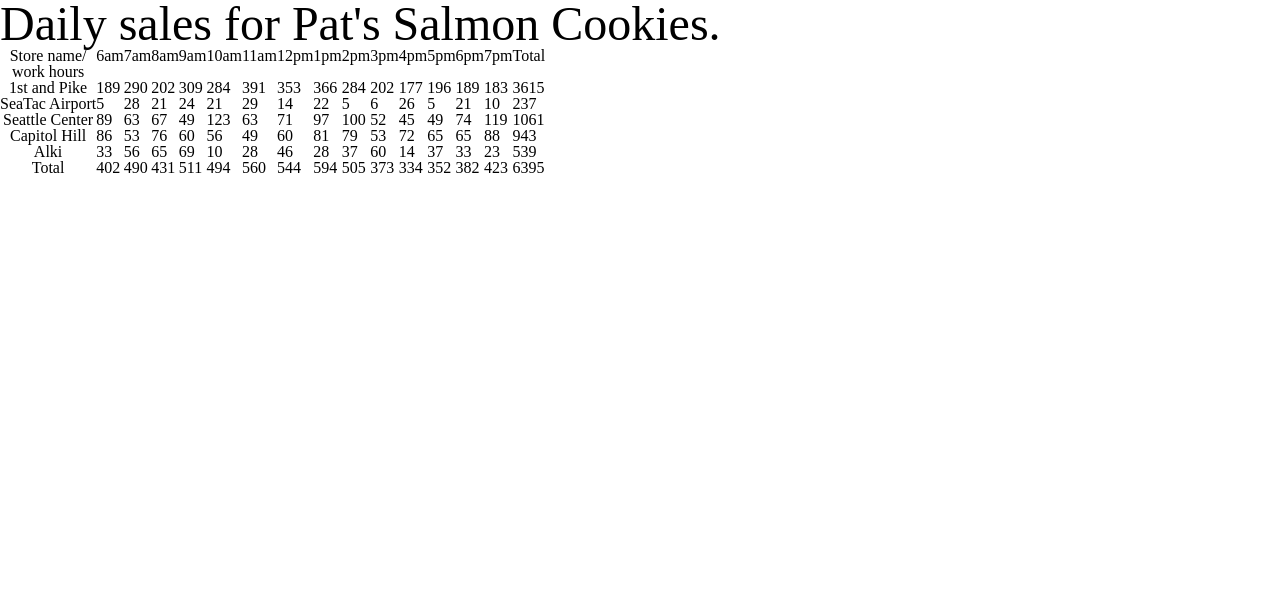
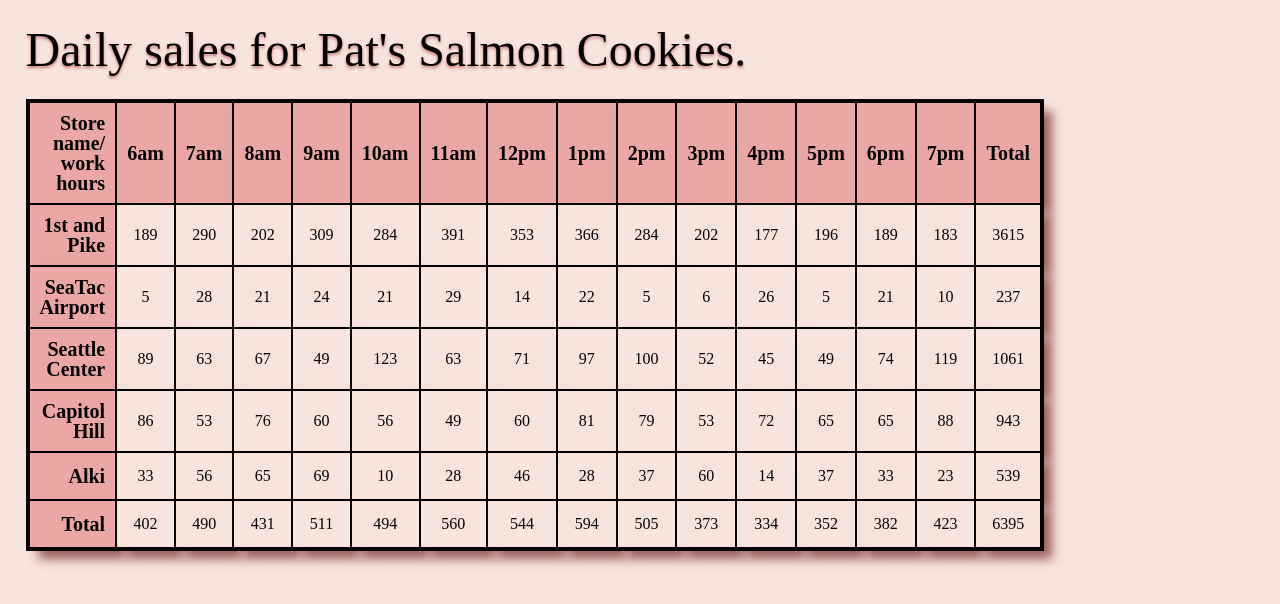
Before and after one commit to nastinsk/cookie-stand, a plain HTML site: page sales.html in a window 1280 px wide. Drawn offline with Linux system fonts and the light colour scheme.

Commit message:
css added to the table

```diff
--- a/css/styles.css
+++ b/css/styles.css
@@ -1,3 +1,41 @@
+*{
+    background-color: rgb(247, 228, 220);
+}
+
 h1{
     font-size: 3em;
+    margin: 2%;
+    text-shadow: 0px 2px 3px #cc7a7a;
 }
+
+table{
+    margin: 2%;
+    border: 4px solid black;
+    width: 70%;
+}
+
+th, td {
+
+    /* border-collapse: collapse; */
+    border: 2px solid black;
+    margin: 2%;
+    text-align: center;
+    vertical-align:middle;
+    box-shadow: 10px 10px 10px rgb(155, 96, 96);
+    padding: 15px;
+}
+td:hover{
+    background: white;
+}
+th {
+    font-size: 20px;
+    text-align: right;
+    padding: 10px;
+    font-weight: bold;
+    background-color: #eba6a6
+}
+
+thead{
+    text-align: left;
+    border: 2px solid black;
+}
--- a/sales.html
+++ b/sales.html
@@ -12,7 +12,7 @@
     <body>
         <h1>Daily sales for Pat's Salmon Cookies.</h1>
 
-        <table>
+        <table id = "sales">
             <thead>
             <tr id = "tableHeadHorizontal">
                 <th>Store name/<br>work hours</th>
@@ -20,10 +20,10 @@
             </tr>
             </thead>
             <tbody id = "tableBody">
-
+            <!-- content from app.js -->
             </tbody>
             <tfoot id = "tableFoot">
-
+            <!-- content from app.js -->
             </tfoot>
 
         </table>
```
